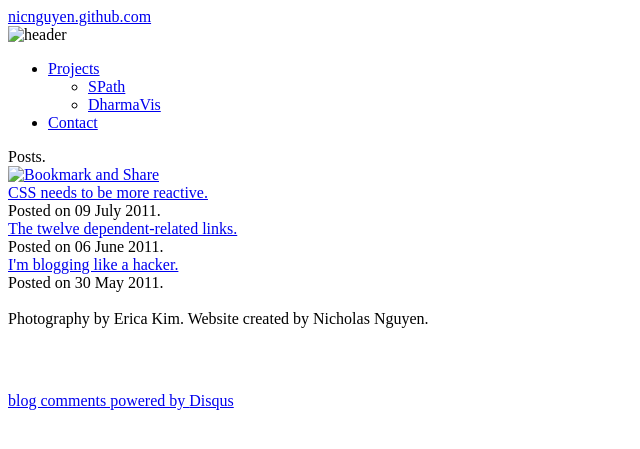
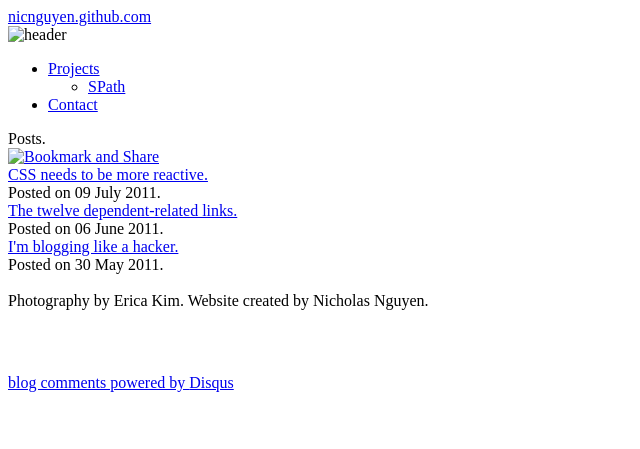
Before and after one commit to nicnguyen/nicnguyen.github.com, a Jekyll site: the page built from index.html, in a window 1280 px wide. Shown: the top 449 px of the page, without its empty margins (0-640 px from the left). Built offline with Jekyll 4.4.1, drawn with Linux system fonts in a browser that asks for light colours; nearby versions of some CDN libraries; library files that are not in the unit come from our copies; Markdown is read by kramdown in place of the engine named in the settings; comment, search, counter and statistics services are not loaded.

Commit message:
no message

```diff
--- a/_layouts/default.html
+++ b/_layouts/default.html
@@ -31,9 +31,6 @@
                     <li>
                         <a href="{{site.host}}/projects/spath.html">SPath</a>
                     </li>
-                    <li>
-                        <a href="{{site.host}}/projects/dharmavis.html">DharmaVis</a>
-                    </li>
                 </ul>
 
         </li>
--- a/_layouts/post.html
+++ b/_layouts/post.html
@@ -31,9 +31,6 @@
                 <ul id="projects">
                     <li>
                         <a href="{{site.host}}/projects/spath.html">SPath</a>
-                    </li>
-                    <li>
-                        <a href="{{site.host}}/projects/dharmavis.html">DharmaVis</a>
                     </li>
                 </ul>
 
```
